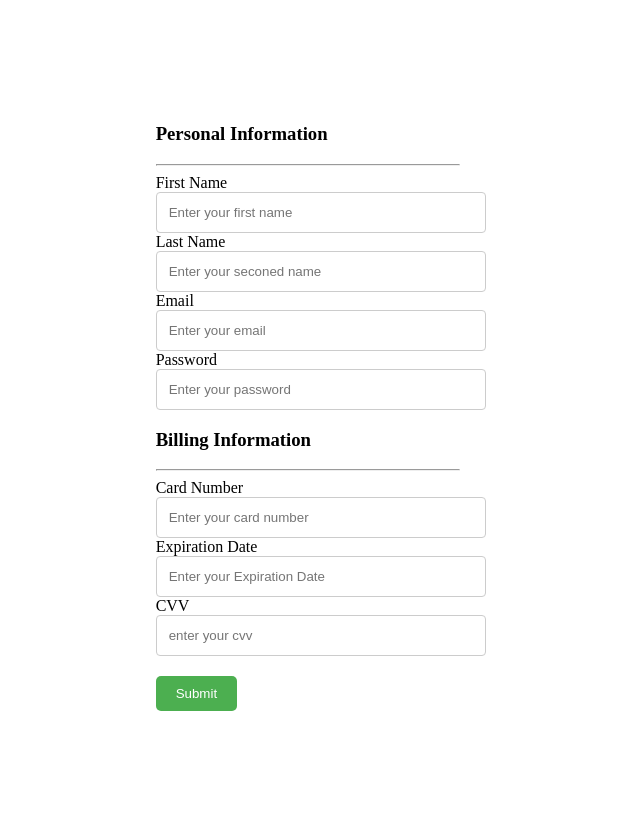
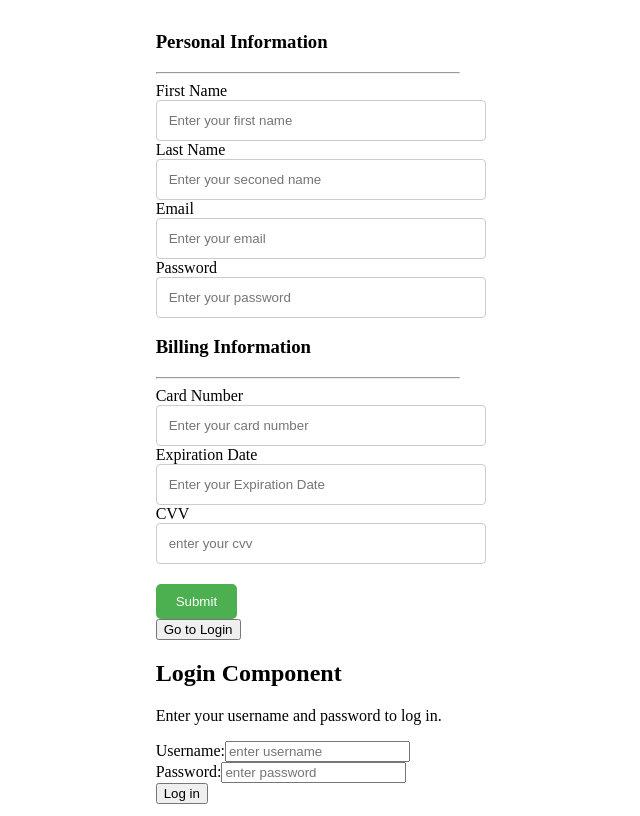
Before and after one commit to Mahmoudelim/Billing-System, an Angular app: page /login in a window 1280 px wide. Before the commit this address led to /. Shown: the whole page, without its empty margins (332-972 px from the left). Built offline with nearby package versions, Linux system fonts and the light colour scheme.

Commit message:
addLoginForm

```diff
--- a/src/app/app-routing.module.ts
+++ b/src/app/app-routing.module.ts
@@ -1,7 +1,12 @@
 import { NgModule } from '@angular/core';
 import { RouterModule, Routes } from '@angular/router';
+import { LoginComponent } from './login/login.component';
 
-const routes: Routes = [];
+
+const routes: Routes = [
+ { path: 'login', component: LoginComponent }
+
+];
 
 @NgModule({
   imports: [RouterModule.forRoot(routes)],
--- a/src/app/app.component.ts
+++ b/src/app/app.component.ts
@@ -2,6 +2,7 @@
 import { OnInit } from '@angular/core';
 import { FormBuilder, FormGroup, Validators } from '@angular/forms';
 import { User } from './user';
+import { Router } from '@angular/router';
 
 
 @Component({
@@ -45,8 +46,13 @@
       </div>
     </div>
     <button type="submit" class="btn btn-primary">Submit</button>
+    <br>
+    <button  [routerLink]="['/login']">Go to Login</button>
+    <router-outlet></router-outlet>
+
   </form>
 </div>
+
 `,
   styleUrls: ['./app.component.css']
 })
@@ -54,7 +60,7 @@
 title = 'billingSystem';
 registrationForm!: FormGroup  ;
 
-constructor(private formBuilder: FormBuilder) { }
+constructor(private formBuilder: FormBuilder,private router: Router) { }
 
 ngOnInit(): void {
   this.registrationForm = this.formBuilder.group({
@@ -82,4 +88,5 @@
   // TODO: Save user data to database
 }
 
+
 }
--- a/src/app/login/login.component.html
+++ b/src/app/login/login.component.html
@@ -1 +1,12 @@
-<p>login works!</p>
+<!-- login.component.html -->
+<h2>Login Component</h2>
+<p>Enter your username and password to log in.</p>
+<form (submit)="login()">
+  <label>Username:</label>
+  <input placeholder="enter username" type="text">
+  <br>
+  <label>Password:</label>
+  <input placeholder="enter password"type="password">
+  <br>
+  <button type="submit">Log in</button>
+</form>
--- a/src/app/login/login.component.ts
+++ b/src/app/login/login.component.ts
@@ -2,9 +2,11 @@
 
 @Component({
   selector: 'app-login',
-  templateUrl: './login.component.html',
+  templateUrl:'./login.component.html',
   styleUrls: ['./login.component.css']
 })
 export class LoginComponent {
+login() {
 
 }
+}
```
